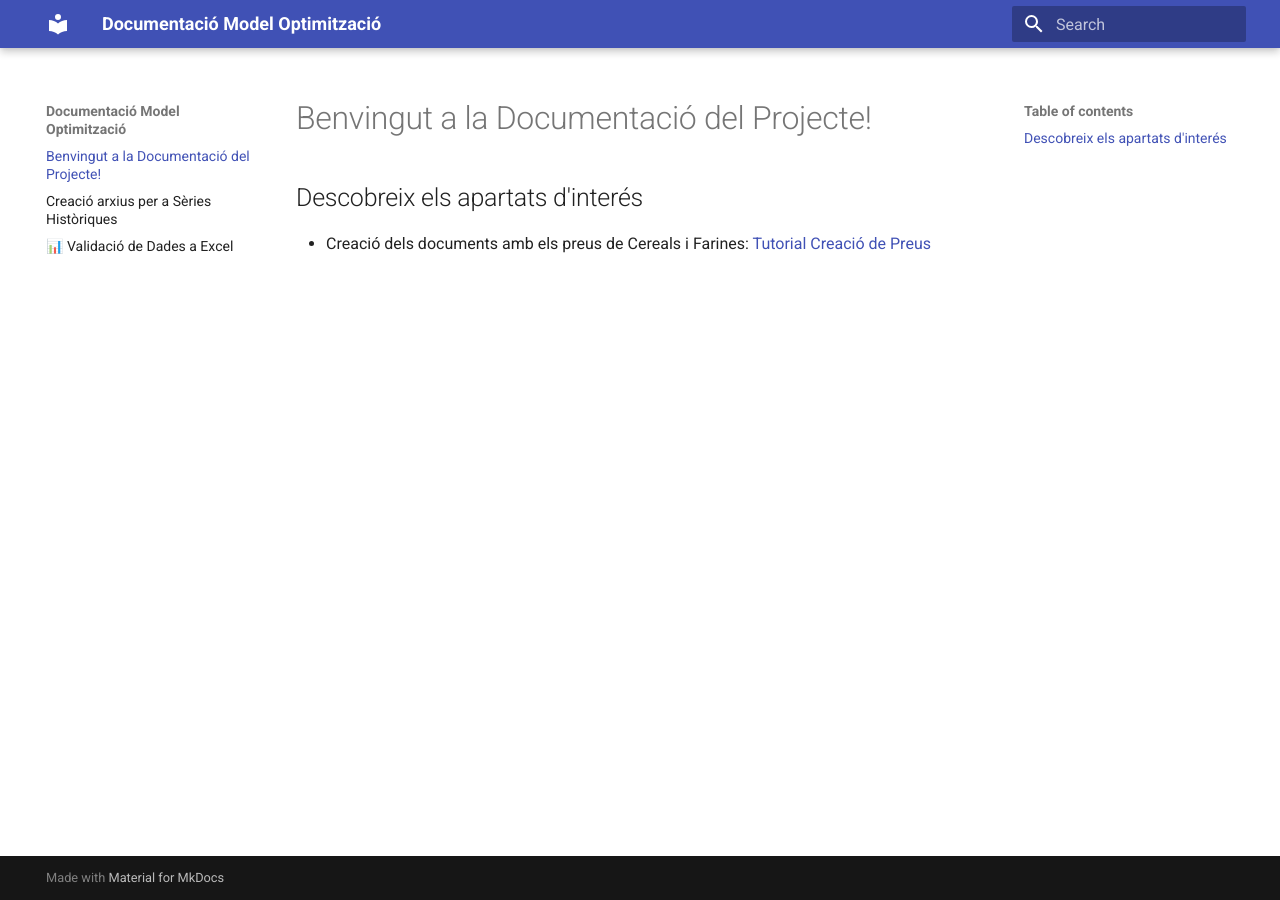
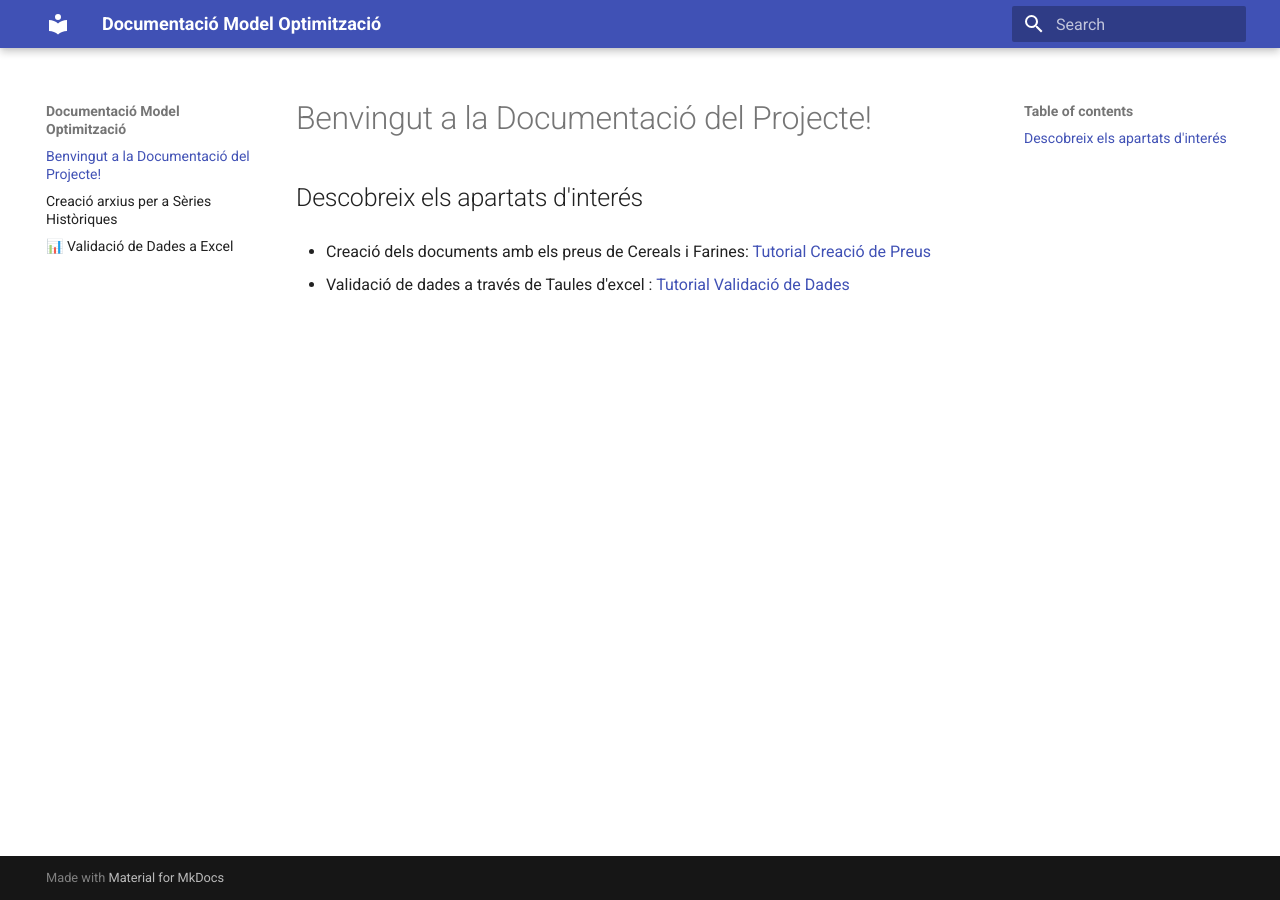
Before and after one commit to DietesSostenibles/dietes-sostenibles-documentacio, an MkDocs documentation site: the page built from docs/index.md, in a window 1280 px wide. Built offline with MkDocs 1.6.1 and Material for MkDocs 9.7.7, drawn with Linux system fonts in a browser that asks for light colours.

Commit message:
Home page updated

```diff
--- a/docs/index.md
+++ b/docs/index.md
@@ -4,3 +4,5 @@
 ## Descobreix els apartats d'interés
 
 - Creació dels documents amb els preus de Cereals i Farines: [Tutorial Creació de Preus](./creacio-preus.md)
+
+- Validació de dades a través de Taules d'excel : [Tutorial Validació de Dades](./validació-dades.md)
```
